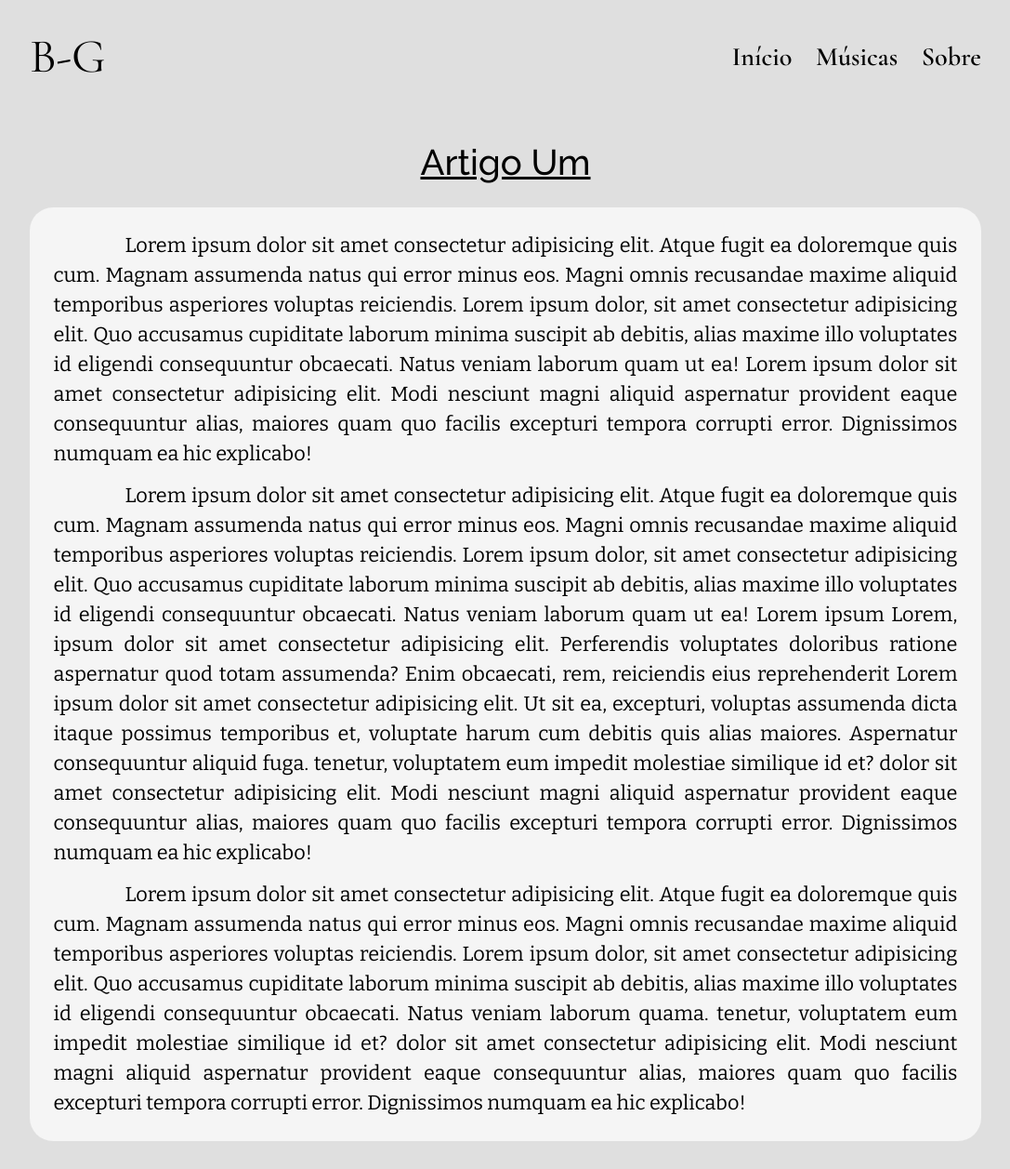
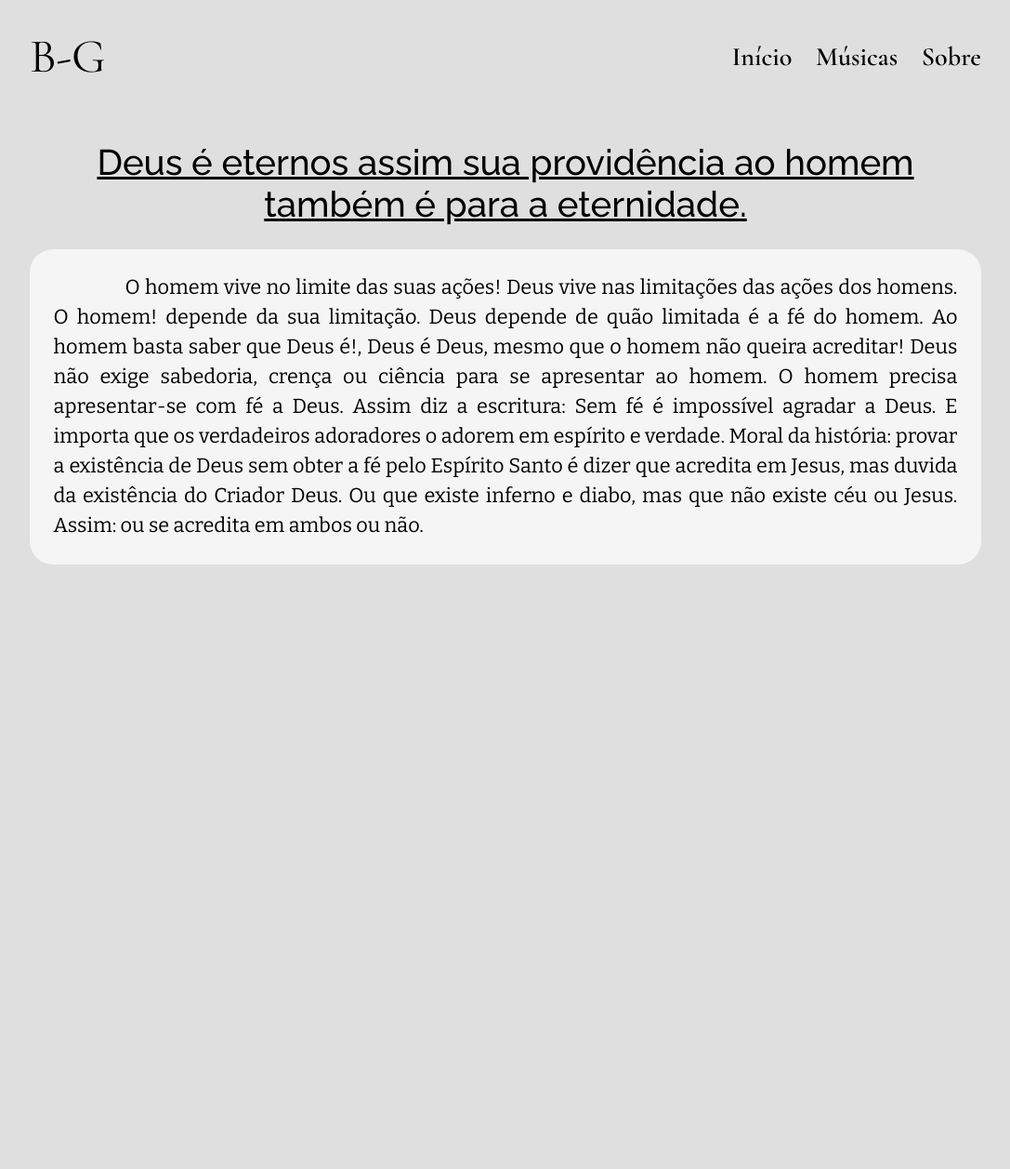
Before and after one commit to LucasFritsch/blogomes, a plain HTML site: page páginas/artigo01.html in a window 1280 px wide. Shown: the whole page at 93% size, without its empty margins (96-1183 px from the left). After the commit the page ends 800 px from the top, so only its background shows below. Drawn offline with nearby package versions, Linux system fonts and the light colour scheme.

Commit message:
Adicionado conteúdo artigo Um

```diff
--- a/páginas/artigo01.html
+++ b/páginas/artigo01.html
@@ -16,11 +16,10 @@
         </nav>
       </header>
       <main>
-        <h1 class="título">Artigo Um</h1>
+        <h1 class="título">Deus é eternos assim sua providência ao homem também é para a eternidade.</h1>
         <section class="corpo">
-            <p>Lorem ipsum dolor sit amet consectetur adipisicing elit. Atque fugit ea doloremque quis cum. Magnam assumenda natus qui error minus eos. Magni omnis recusandae maxime aliquid temporibus asperiores voluptas reiciendis. Lorem ipsum dolor, sit amet consectetur adipisicing elit. Quo accusamus cupiditate laborum minima suscipit ab debitis, alias maxime illo voluptates id eligendi consequuntur obcaecati. Natus veniam laborum quam ut ea! Lorem ipsum dolor sit amet consectetur adipisicing elit. Modi nesciunt magni aliquid aspernatur provident eaque consequuntur alias, maiores quam quo facilis excepturi tempora corrupti error. Dignissimos numquam ea hic explicabo!</p>
-            <p>Lorem ipsum dolor sit amet consectetur adipisicing elit. Atque fugit ea doloremque quis cum. Magnam assumenda natus qui error minus eos. Magni omnis recusandae maxime aliquid temporibus asperiores voluptas reiciendis. Lorem ipsum dolor, sit amet consectetur adipisicing elit. Quo accusamus cupiditate laborum minima suscipit ab debitis, alias maxime illo voluptates id eligendi consequuntur obcaecati. Natus veniam laborum quam ut ea! Lorem ipsum Lorem, ipsum dolor sit amet consectetur adipisicing elit. Perferendis voluptates doloribus ratione aspernatur quod totam assumenda? Enim obcaecati, rem, reiciendis eius reprehenderit Lorem ipsum dolor sit amet consectetur adipisicing elit. Ut sit ea, excepturi, voluptas assumenda dicta itaque possimus temporibus et, voluptate harum cum debitis quis alias maiores. Aspernatur consequuntur aliquid fuga. tenetur, voluptatem eum impedit molestiae similique id et? dolor sit amet consectetur adipisicing elit. Modi nesciunt magni aliquid aspernatur provident eaque consequuntur alias, maiores quam quo facilis excepturi tempora corrupti error. Dignissimos numquam ea hic explicabo!</p>
-            <p>Lorem ipsum dolor sit amet consectetur adipisicing elit. Atque fugit ea doloremque quis cum. Magnam assumenda natus qui error minus eos. Magni omnis recusandae maxime aliquid temporibus asperiores voluptas reiciendis. Lorem ipsum dolor, sit amet consectetur adipisicing elit. Quo accusamus cupiditate laborum minima suscipit ab debitis, alias maxime illo voluptates id eligendi consequuntur obcaecati. Natus veniam laborum quama. tenetur, voluptatem eum impedit molestiae similique id et? dolor sit amet consectetur adipisicing elit. Modi nesciunt magni aliquid aspernatur provident eaque consequuntur alias, maiores quam quo facilis excepturi tempora corrupti error. Dignissimos numquam ea hic explicabo!</p>
+            <p>O homem vive no limite das suas ações! Deus vive nas limitações das ações dos homens. O homem! depende da sua limitação. Deus depende de quão limitada é a fé do homem. Ao homem basta saber que Deus é!, Deus é Deus, mesmo que o homem não queira acreditar! Deus não exige sabedoria, crença ou ciência para se apresentar ao homem. O homem precisa apresentar-se com fé a Deus. Assim diz a escritura: Sem fé é impossível agradar a Deus. E importa que os verdadeiros adoradores o adorem em espírito e verdade. Moral da história: provar a existência de Deus sem obter a fé pelo Espírito Santo é dizer que acredita em Jesus, mas duvida da existência do Criador Deus. Ou que existe inferno e diabo, mas que não existe céu ou Jesus. Assim: ou se acredita em ambos ou não.</p>
+
         </section>
       </main>
 </body>
```
